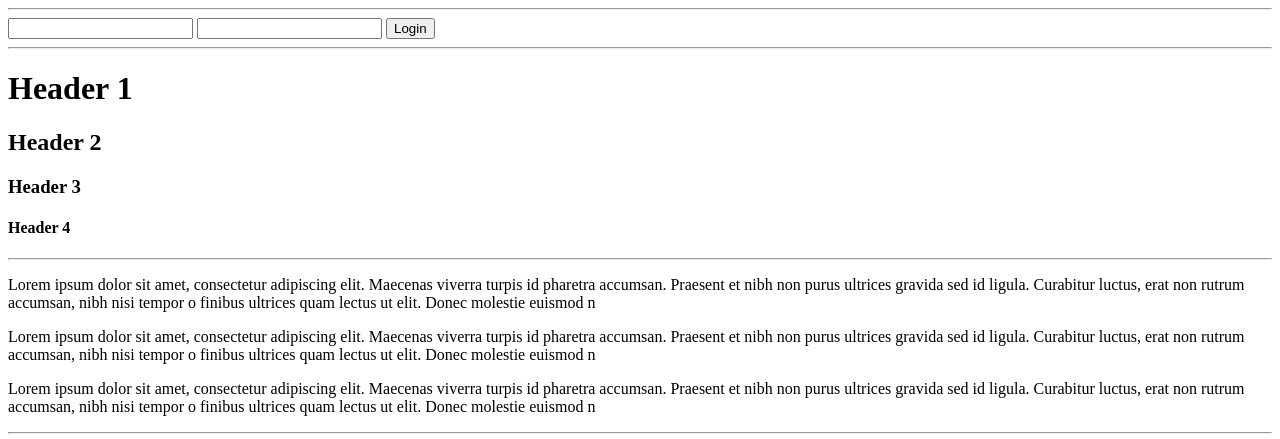
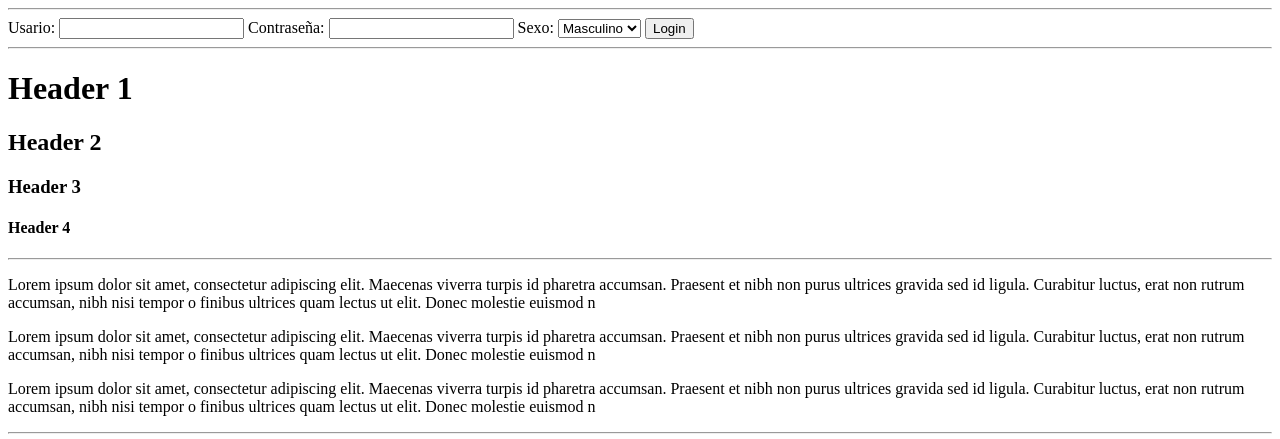
Before and after one commit to lolaroca/Practica2, a plain HTML site: page docs/index.html in a window 1280 px wide. Shown: the top 439 px of the page. Drawn offline with Linux system fonts and the light colour scheme.

Commit message:
Haciendo el formulario

```diff
--- a/docs/index.html
+++ b/docs/index.html
@@ -6,11 +6,18 @@
 </head>
 <body>
 
-<hr />
+<hr /> <!-- Ahora vamos a hacer el formulario superior -->
 
 <form action="/login" method="post">
-	<input type="text" name="user">
-	<input type="password" name="password">
+	<label for="user">Usario:</label>
+	<input type="text" id="user" name="user">
+	<label for="pass">Contraseña:</label>
+	<input type="password" id="pass" name="password">
+	<label for="sex">Sexo: </label>
+	<select name="select">
+		<option value="m">Masculino</option>
+		<option value="f">Femenino</option>
+	</select>
 	<button type="submit">Login</button>
 </form>
 
```
